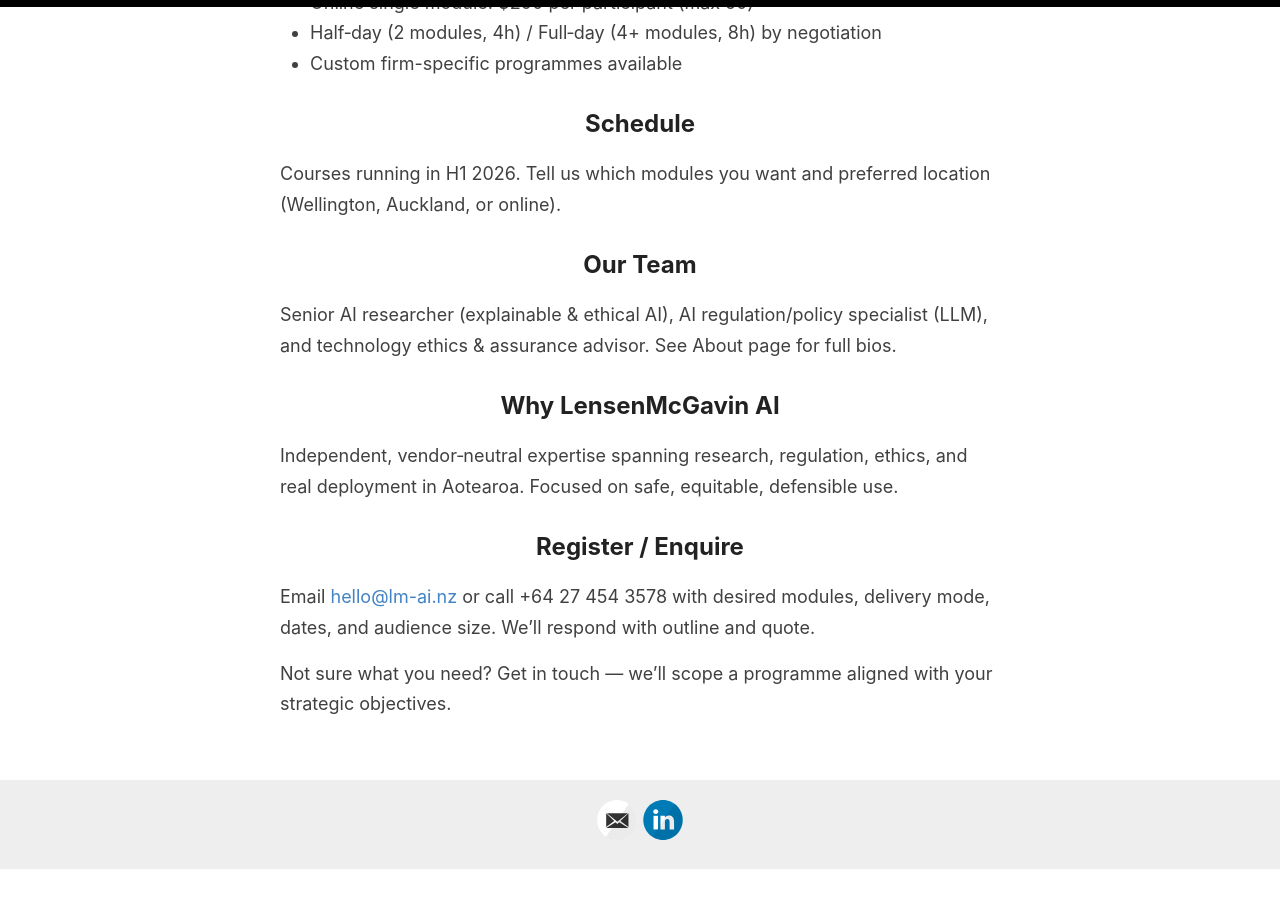
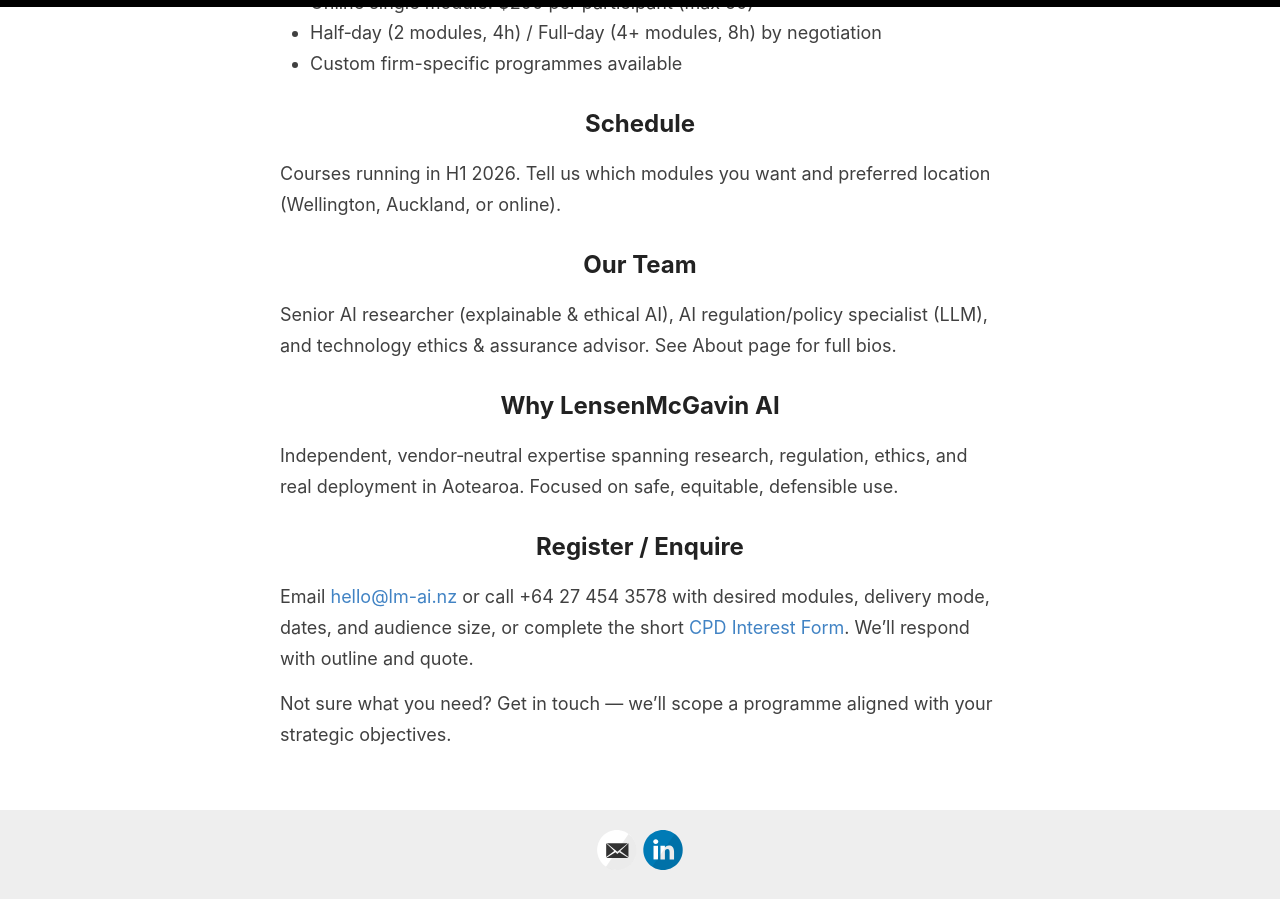
Before and after one commit to LensenMcGavin-AI/LensenMcGavin-AI.github.io, a Jekyll site: the page built from _pages/cpd.md, in a window 1280 px wide and 900 px high, scrolled down 897 px. Built offline with Jekyll 4.4.1, drawn with Linux system fonts in a browser that asks for light colours; before the commit the page ends 1766 px from its top, so only the background shows below that.

Commit message:
Add CPD interest redirect page and link from CPD page

```diff
--- a/_pages/cpd.md
+++ b/_pages/cpd.md
@@ -33,6 +33,6 @@
 Independent, vendor‑neutral expertise spanning research, regulation, ethics, and real deployment in Aotearoa. Focused on safe, equitable, defensible use.
 
 ## Register / Enquire
-Email <hello@lm-ai.nz> or call +64 27 454 3578 with desired modules, delivery mode, dates, and audience size. We’ll respond with outline and quote.
+Email <hello@lm-ai.nz> or call +64 27 454 3578 with desired modules, delivery mode, dates, and audience size, or complete the short <a href="/cpd-interest">CPD Interest Form</a>. We’ll respond with outline and quote.
 
 Not sure what you need? Get in touch — we’ll scope a programme aligned with your strategic objectives.
```
Also changed, not shown: _pages/cpd-interest.md (added, +9 -0 lines).
